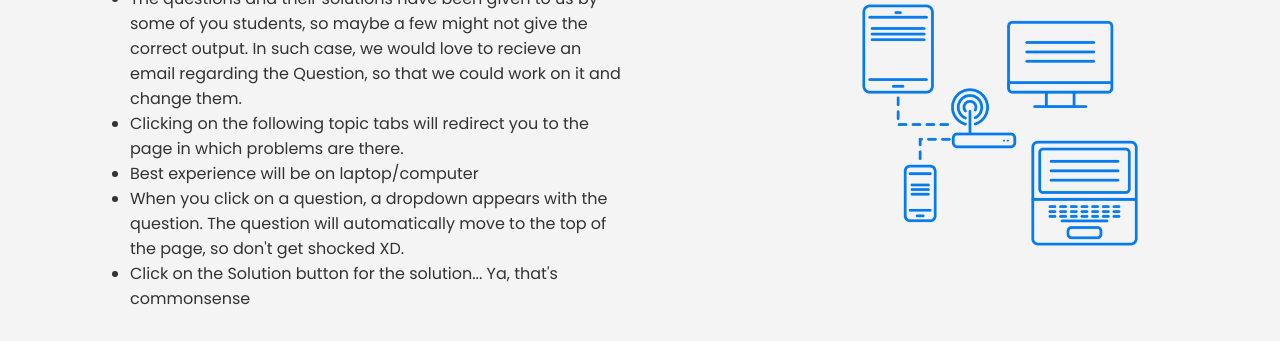
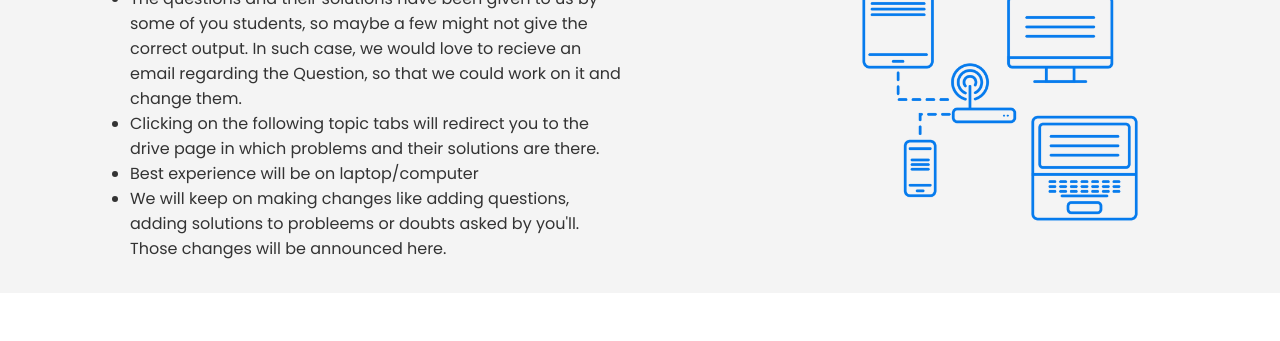
Before and after one commit to kodeinkgp/C-programming, a plain HTML site: page theoryprobs.html in a window 1280 px wide. Shown: the part 438-779 px from the top of the page. Drawn offline with Linux system fonts and the light colour scheme.

Commit message:
Update theoryprobs.html

```diff
--- a/theoryprobs.html
+++ b/theoryprobs.html
@@ -56,12 +56,10 @@
           <li>The questions and their solutions have been given to us by some of you students, so maybe a few might not give the correct output. In such case, we would love
             to recieve an email regarding the Question, so that we could work on it and change them.
           </li>
-          <li>Clicking on the following topic tabs will redirect you to the page in which problems are there.</li>
+          <li>Clicking on the following topic tabs will redirect you to the drive page in which problems and their solutions are there.</li>
           <li>Best experience will be on laptop/computer</li>
-          <li>When you click on a question, a dropdown appears with the question. The question will automatically move to the top of the page,
-            so don't get shocked XD.
-          </li>
-          <li>Click on the Solution button for the solution... Ya, that's commonsense</li>
+
+          <li>We will keep on making changes like adding questions, adding solutions to probleems or doubts asked by you'll. Those changes will be announced here.</li>
         </ul>
       </p>
   </div>
```
